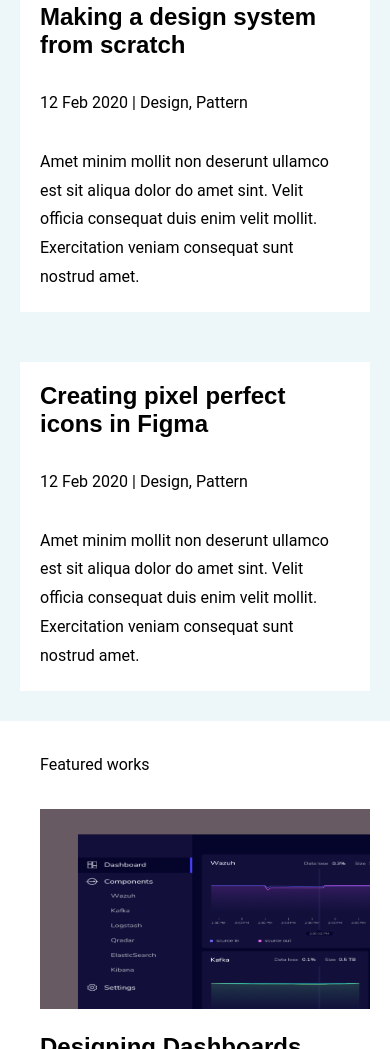
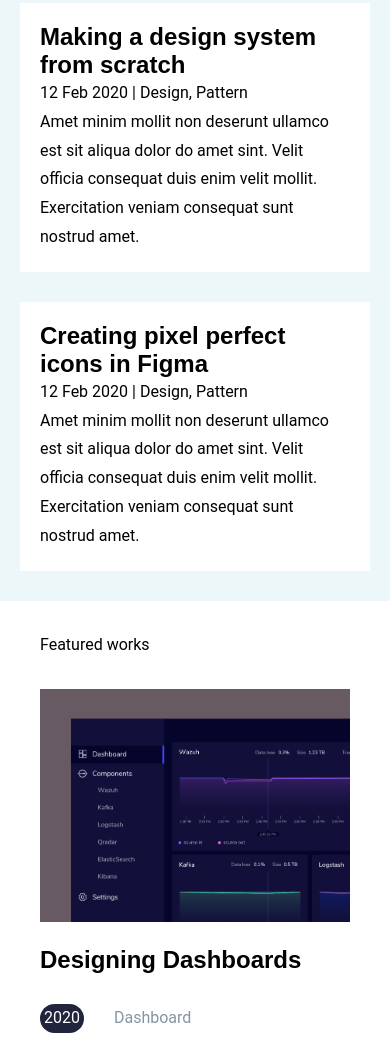
Before and after one commit to Panchal-Harah/Task1_Uptake_Infotech, a plain HTML site: page index.html in a window 390 px wide. Shown: the part 951-2000 px from the top of the page. Drawn offline with Linux system fonts and the light colour scheme.

Commit message:
fix : ui changes

```diff
--- a/style.css
+++ b/style.css
@@ -121,8 +121,10 @@ ul {
 }
 
 .header-right img {
-  width: 270px;
-  height: 280px;
+  width: 300px;
+  height: 300px;
+  object-fit: cover;
+  object-position: center;
   border-radius: 50%;
 }
 
@@ -145,18 +147,22 @@ ul {
 
 .post-card {
   flex-direction: column;
-  gap: 30px;
-  max-width: 45%;
   background-color: white;
   padding: 20px;
   margin-bottom: 30px;
+  width: 48%;
+}
+
+@media screen and (max-width : 767px) {
+  .post-card{
+    width: 100%;
+  }
 }
 
 .post-area {
   flex-wrap: wrap;
   justify-content: space-between;
   margin-top: 20px;
-  gap: 20px;
 }
 
 /* feature section */
@@ -172,8 +178,11 @@ ul {
 }
 
 .feature-img img {
+  /* width: 400px;
+
+  height: 230px; */
+
   width: 400px;
-  height: 230px;
 }
 
 .feature-desc {
@@ -283,13 +292,8 @@ hr {
     text-align: center;
   }
 
-  .post-card {
-    min-width: calc(50% - 10px);
-  }
-
   .feature-img img {
-    width: 600px;
-    height: 300px;
+    width: 100%;
   }
 
   .feature-container {
@@ -320,12 +324,8 @@ hr {
     font-size: 1rem;
   }
 
-  .post-card {
-    min-width: 100%;
-  }
-
-  .feature-img img {
+  /* .feature-img img {
     width: 380px;
     height: 200px;
-  }
+  } */
 }
```
Also changed, not shown: index.html (+1 -1 lines).
